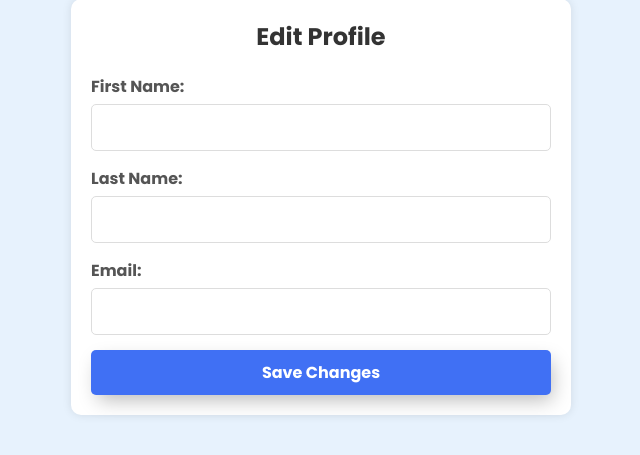
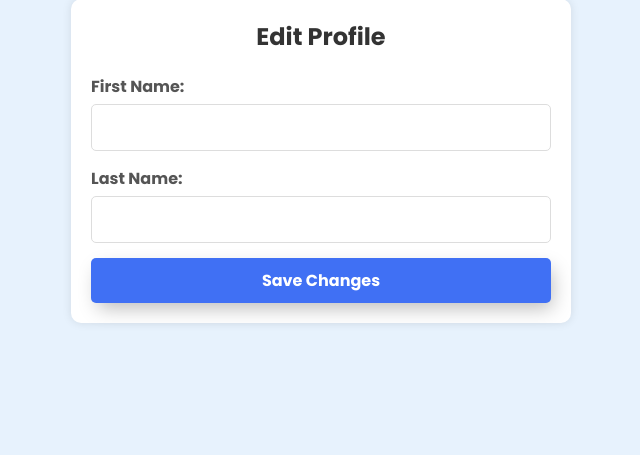
Before and after one commit to ahmadfarismk/track2day, a PHP site: page /editprofile.html in a window 1280 px wide. Shown: the part 81-536 px from the top of the page, without its empty margins (319-959 px from the left). Run offline with PHP 8.4, Linux system fonts and the light colour scheme.

Commit message:
aunifthh

```diff
--- a/editprofile.html
+++ b/editprofile.html
@@ -14,8 +14,6 @@
             <input type="text" id="first-name" name="first-name" required>
             <label for="last-name">Last Name:</label>
             <input type="text" id="last-name" name="last-name" required>
-            <label for="email">Email:</label>
-            <input type="email" id="email" name="email" required>
             <button type="submit">Save Changes</button>
         </form>
     </div>
--- a/editprofile.php
+++ b/editprofile.php
@@ -23,9 +23,6 @@ if ($_SERVER['REQUEST_METHOD'] == 'POST') {
     if (!empty($user_lname)) {
         $update_fields[] = "user_lname = '$user_lname'";
     }
-    if (!empty($user_lname)) {
-        $update_fields[] = "user_email = '$user_email'";
-    }
 
     // If there are fields to update
     if (!empty($update_fields)) {
```
